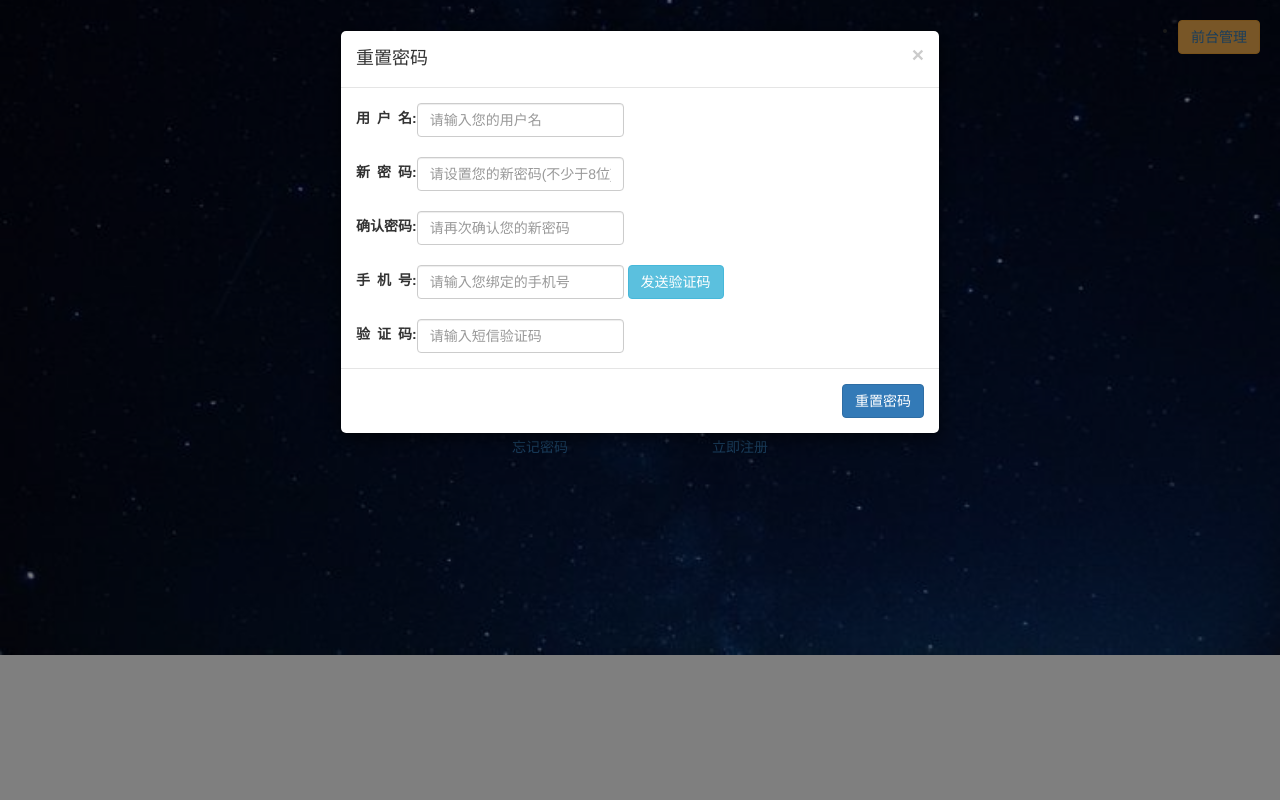
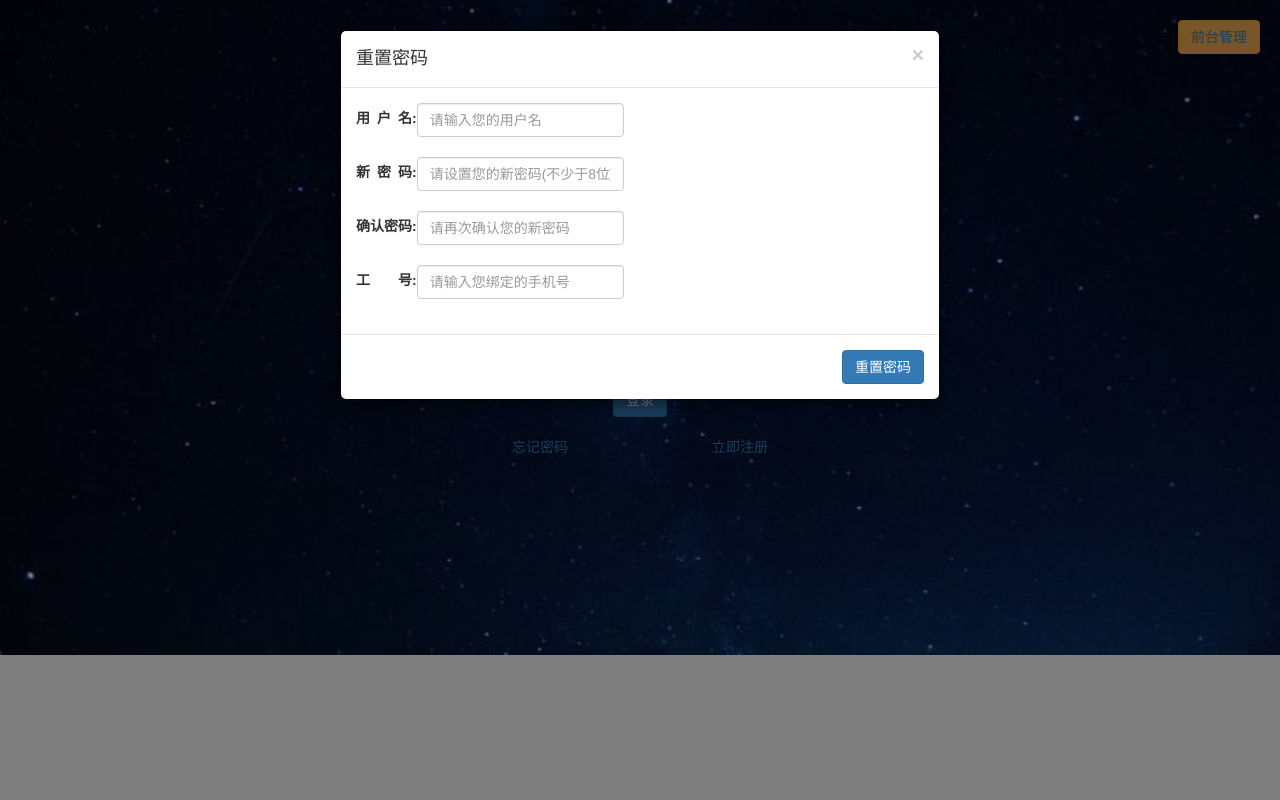
Before and after one commit to wqjteam/reclicweb, a Flask app: page /logout in a window 1280 px wide, after a click on "忘记密码". Run offline with Flask 3, Linux system fonts and the light colour scheme; parts of the project's set-up code (start-up, migrations or seed data) failed here and were passed over; some libraries are stand-ins or nearby versions.

```diff
--- a/Templates/backwardlogin.html
+++ b/Templates/backwardlogin.html
@@ -12,12 +12,12 @@
     <script>
 
         window.onload = function () {
-            let login = document.getElementById('login');
-            let login_username = document.getElementById('login_username');
-            let login_password = document.getElementById('login_password');
 
 
             login.onclick = function () {
+
+                let login_username = document.getElementById('login_username');
+                let login_password = document.getElementById('login_password');
                 var onclickdata = "username=" + login_username.value + "&password=" + login_password.value + ""
                 console.log(onclickdata)
                 axios.request({
@@ -26,14 +26,14 @@
                     data: onclickdata
                 }).then(res => {
                     console.log(res.data)
-                    if (res.data.startsWith( "登陆成功")) {
+                    if (res.data.startsWith("登陆成功")) {
                         $('#login-success-alert-success').addClass("show");
                         window.setTimeout(function () {
                             $("#login-success-alert-success").removeClass("show");
                         }, 1000);
-                        splitarray=res.data.split('||')
+                        splitarray = res.data.split('||')
 
-                        var url="backwardindex?id="+splitarray[1]+"&username="+splitarray[2]
+                        var url = "backwardindex?id=" + splitarray[1] + "&username=" + splitarray[2]
 
                         window.location.href = url;
                     } else {
@@ -47,6 +47,32 @@
 
                 })
             }
+            resetPwd.onclick = function () {
+                let resetusername = document.getElementById('resetusername');
+                let resetpassword = document.getElementById('resetpassword');
+                let resetcofirmpassword = document.getElementById('resetcofirmpassword');
+                let resetworkno = document.getElementById('resetworkno');
+                if (resetpassword.value != resetcofirmpassword.value) {
+                    alert("两次密码不一致")
+                    return
+                }
+                var onclickdata = "username=" + resetusername.value + "&password=" + resetpassword.value+ "&work_no=" + resetworkno.value
+                axios.request({
+                    url: "http://localhost:5000/updateadminself",
+                    method: "post",
+                    data: onclickdata
+                }).then(res => {
+                    console.log(res.data)
+                    if (res.data.status==-1) {
+                            alert("用户名已存在")
+                    } else {
+
+                    }
+
+
+                })
+            }
+
         }
     </script>
 </head>
@@ -77,7 +103,7 @@
         </center>
         <br/>
         <a id="searchPwd" data-toggle="modal" data-target="#searchPwd-window">忘记密码</a>
-        <a id="toRegister" data-toggle="modal" data-target="#register-window">立即注册</a>
+        <a id="toRegister" data-toggle="modal" onclick="alert('请联系超级管理员予以注册')">立即注册</a>
     </div>
 </div>
 <!-- 注册框 -->
@@ -109,7 +135,7 @@
                 </form>
             </div>
             <div class="modal-footer">
-                <button type="button" id="register" @click="register" class="btn btn-primary">注册</button>
+                <button type="button" id="register" class="btn btn-primary">注册</button>
             </div>
         </div>
     </div>
@@ -125,21 +151,24 @@
             </div>
             <div class="modal-body">
                 <form class="form-inline" role="form">
-                    <label>用&ensp;户&ensp;名:</label><input class="form-control" placeholder="请输入您的用户名"/>
+                    <label>用&ensp;户&ensp;名:</label><input id="resetusername" class="form-control"
+                                                             placeholder="请输入您的用户名"/>
                     <br/>
                     <br/>
-                    <label>新&ensp;密&ensp;码:</label><input class="form-control"
+                    <label>新&ensp;密&ensp;码:</label><input id="resetpassword" class="form-control"
                                                              placeholder="请设置您的新密码(不少于8位)"/>
                     <br/>
                     <br/>
-                    <label>确认密码:</label><input class="form-control" placeholder="请再次确认您的新密码"/>
+                    <label>确认密码:</label><input id="resetcofirmpassword" class="form-control"
+                                                   placeholder="请再次确认您的新密码"/>
                     <br/>
                     <br/>
-                    <label>手&ensp;机&ensp;号:</label><input class="form-control" placeholder="请输入您绑定的手机号"/>
-                    <input type="button" value="发送验证码" class="btn btn-info"/>
+                    <label>工&ensp;&ensp;&ensp;&ensp;号:</label><input  id="resetworkno" class="form-control"
+                                                                       placeholder="请输入您绑定的手机号"/>
+
                     <br/>
                     <br/>
-                    <label>验&ensp;证&ensp;码:</label><input class="form-control" placeholder="请输入短信验证码"/>
+
                 </form>
             </div>
             <div class="modal-footer">
--- a/mysqldao.py
+++ b/mysqldao.py
@@ -126,7 +126,7 @@ def login_backward(admin: pojo.AdminPojo):
 def judge_admin_update_pre(admin: pojo.AdminPojo):
     conn.ping(reconnect=True)
     cursor = conn.cursor()
-    sql = admin.get_update_username_pre_sql()
+    sql = admin.get_update_admin_pre_sql()
     cursor.execute(sql)
     result = cursor.fetchall()
     return_data = [list(a) for a in result]
```
